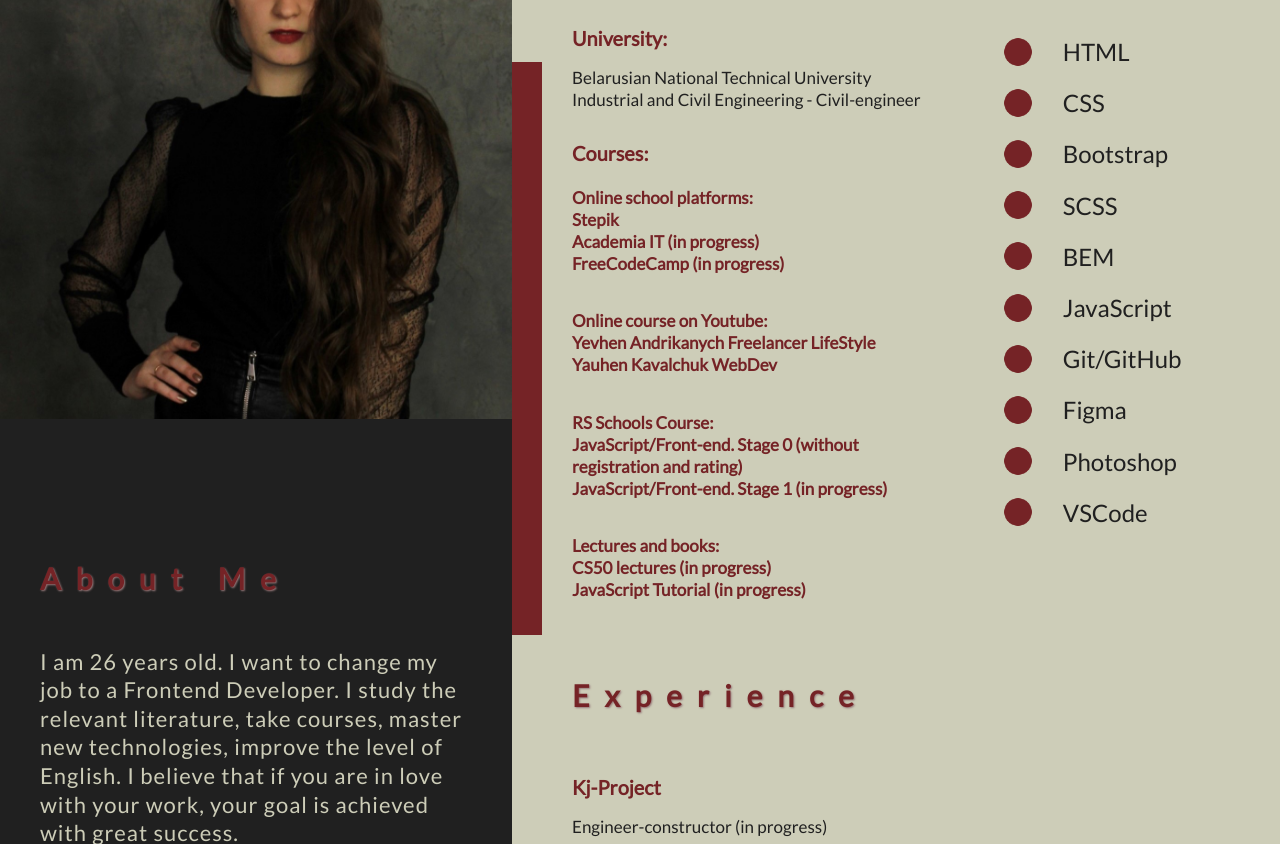
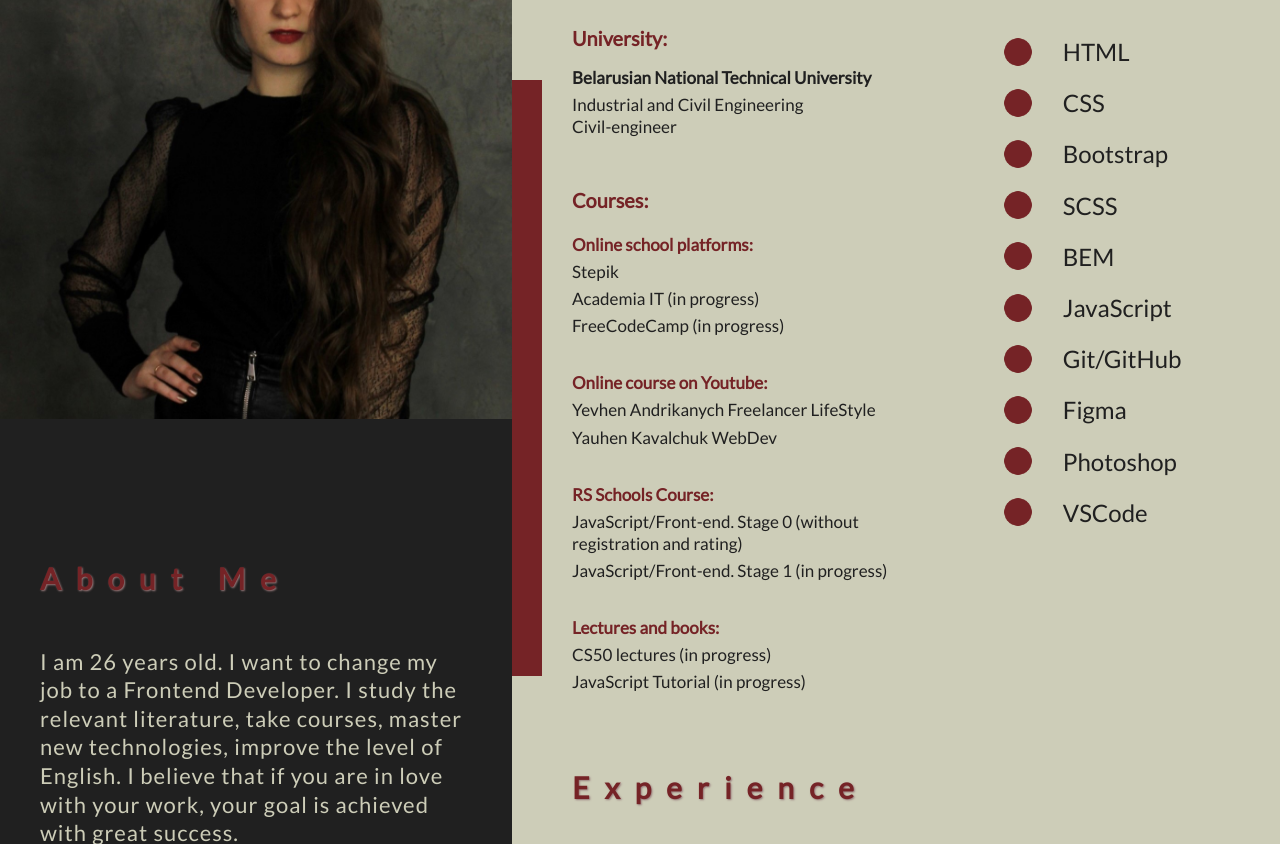
Before and after one commit to KaterinaMysl/rsschool-cv, a plain HTML site: page index.html in a window 1280 px wide. Shown: the part 373-1217 px from the top of the page. Drawn offline with Linux system fonts and the light colour scheme.

Commit message:
refactor: apply prettier

```diff
--- a/css/style.css
+++ b/css/style.css
@@ -22,7 +22,7 @@ body {
   height: 100%;
   line-height: 1.3;
   font-size: 17px;
-  color: #202020;
+  color: rgb(32, 32, 32);
   font-weight: 400;
   font-family: lato;
 }
@@ -38,6 +38,7 @@ body {
 .title {
   margin: 60px 0px 40px 0px;
   color: #752326;
+  -webkit-text-fill-color: rgb(117, 35, 38);
   letter-spacing: 15px;
   text-shadow: 1px 1px 2px #967879;
   font-size: 30px;
@@ -73,7 +74,7 @@ body {
   justify-content: right;
   align-items: center;
   height: 100%;
-  padding: 0px 28px 0px 0px;
+  padding: 0px 28px 0px 28px;
 }
 .menu {
 }
@@ -84,6 +85,9 @@ body {
   align-items: center;
   justify-content: center;
 }
+.menu__list li:hover{
+	color:rgb(32, 32, 32);
+ }
 .menu__item {
   padding: 0px 10px 0px 10px;
 }
@@ -153,7 +157,7 @@ body {
   .personname__textblock,
   .personname__textblock .light,
   .personname__textblock .dark {
-    top: 65px;
+    top: 70px;
     font-size: 24px;
     color: #cdcdb8;
     z-index: 70;
@@ -381,11 +385,23 @@ blockquote:before {
   flex: 1 1 60%;
   padding: 0px 30px 0px 0px;
 }
+.content__column3 a{
+	/* text-shadow: 1px 1px 6px #673a3a42; */
+ }
+.content__column3 a:hover{
+	color:rgb(179, 30, 35);
+ }
 .content__column4 {
   flex: 1 1 40%;
 }
-
+.education__bolt-title{
+	font-weight: 600;
+	padding: 0px 0px 20px 0px;
+}
 .content__education {
+}
+.education__medium-title{
+	padding: 0px 0px 10px 0px;
 }
 .education {
 }
@@ -406,6 +422,10 @@ blockquote:before {
 }
 .medium-title {
   padding: 20px 0px 15px 0px;
+}
+.education__dark{
+	font-weight: 400;
+	padding: 5px 0px 0px 0px;
 }
 
 .content__skills {
@@ -574,7 +594,7 @@ blockquote:before {
   padding: 0px 35px 0px 35px;
 }
 .footer__name {
-  padding: 0px 5px 0px 5px;
+  padding: 10px 5px 5px 5px;
 }
 .footer__point {
   padding: 10px 5px 5px 5px;
--- a/index.html
+++ b/index.html
@@ -111,9 +111,10 @@
 									<div class="education__univer">
 										<h3 class="education__medium-title medium-title medium">University:</h3>
 										<ul>
-											<li>Belarusian National Technical University
+											<li class="education__bolt-title">Belarusian National Technical University
 												<ul>
-													<li>Industrial and Civil Engineering - Civil-engineer</li>
+													<li class="education__dark dark">Industrial and Civil Engineering <br>
+														Civil-engineer</li>
 												</ul>
 											</li>
 										</ul>
@@ -123,36 +124,35 @@
 										<ul>
 											<li class="education__medium-title medium-title medium">Online school platforms:
 												<ul>
-													<li><a href="https://stepik.org/catalog">Stepik</a> </li>
-													<li><a href="https://academiait.ru/">Academia IT </a> (in progress) </li>
-													<li><a href="https://www.freecodecamp.org/learn">FreeCodeCamp</a> (in progress)
+													<li class="education__dark dark"><a href="https://stepik.org/catalog">Stepik</a> </li>
+													<li class="education__dark dark"><a href="https://academiait.ru/">Academia IT (in progress)</a>  </li>
+													<li class="education__dark dark"><a href="https://www.freecodecamp.org/learn">FreeCodeCamp (in progress)</a>
 													</li>
 												</ul>
 											</li>
 											<li class="education__medium-title medium-title medium">Online course on Youtube:
 												<ul>
-													<li>Yevhen Andrikanych <a
+													<li class="education__dark dark"> <a
 															href="https://www.youtube.com/c/FreelancerLifeStyle?app=desktop">
-															Freelancer
-															LifeStyle</a> </li>
-													<li>Yauhen Kavalchuk <a href="https://www.youtube.com/@YauhenKavalchuk/featured">
-															WebDev
+															Yevhen Andrikanych Freelancer LifeStyle</a> </li>
+													<li class="education__dark dark"> <a href="https://www.youtube.com/@YauhenKavalchuk/featured">
+															Yauhen Kavalchuk WebDev
 														</a> </li>
 												</ul>
 											</li>
 											<li class="education__medium-title medium-title medium">RS Schools Course:
 												<ul>
-													<li>JavaScript/Front-end. Stage 0 (without registration and rating) </li>
-													<li>JavaScript/Front-end. Stage 1 (in progress)</li>
+													<li class="education__dark dark"><a href="https://rs.school/js-stage0/">JavaScript/Front-end. Stage 0 (without registration and rating)</a>  </li>
+													<li class="education__dark dark"><a href="https://rs.school/js/">JavaScript/Front-end. Stage 1 (in progress)</a></li>
 												</ul>
 											</li>
 											<li class="education__medium-title medium-title medium">Lectures and books:
 												<ul>
-													<li><a
+													<li class="education__dark dark"><a
 															href="https://www.youtube.com/playlist?list=PLawfWYMUziZqyUL5QDLVbe3j5BKWj42E5">CS50
-															lectures</a> (in progress) </li>
-													<li><a href="https://learn.javascript.ru/">JavaScript Tutorial
-														</a> (in progress)</li>
+															lectures (in progress)</a>  </li>
+													<li class="education__dark dark"><a href="https://learn.javascript.ru/">JavaScript Tutorial (in progress)
+														</a> </li>
 												</ul>
 											</li>
 										</ul>
```
